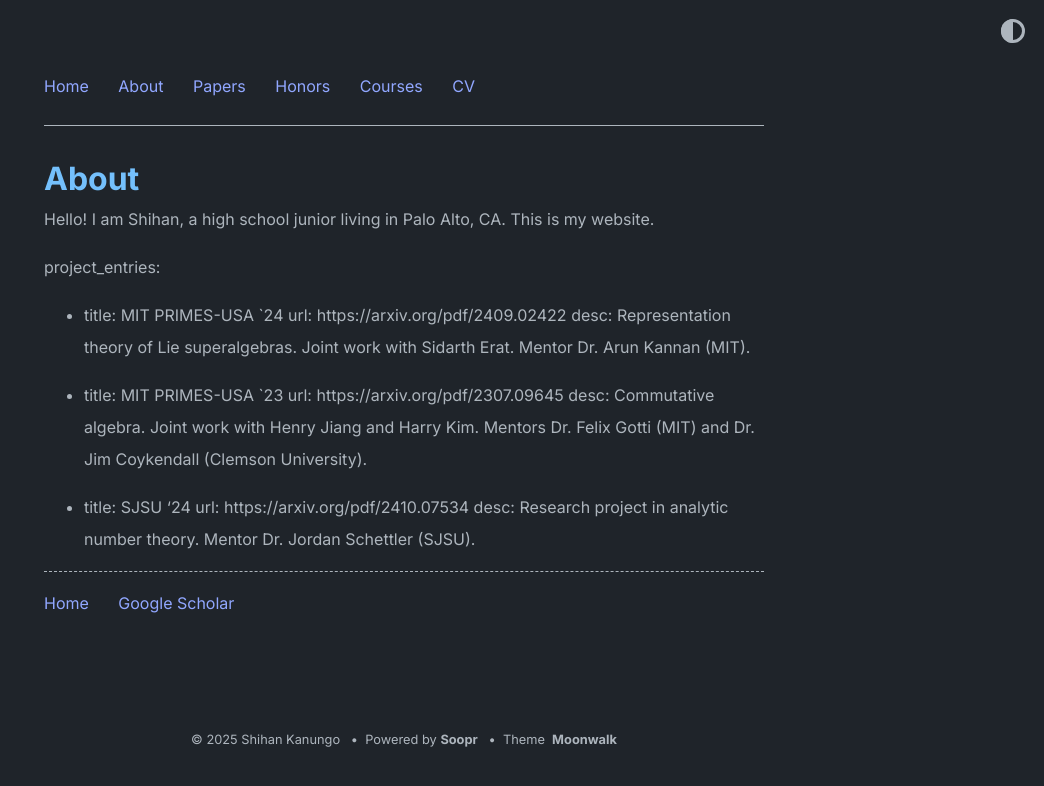
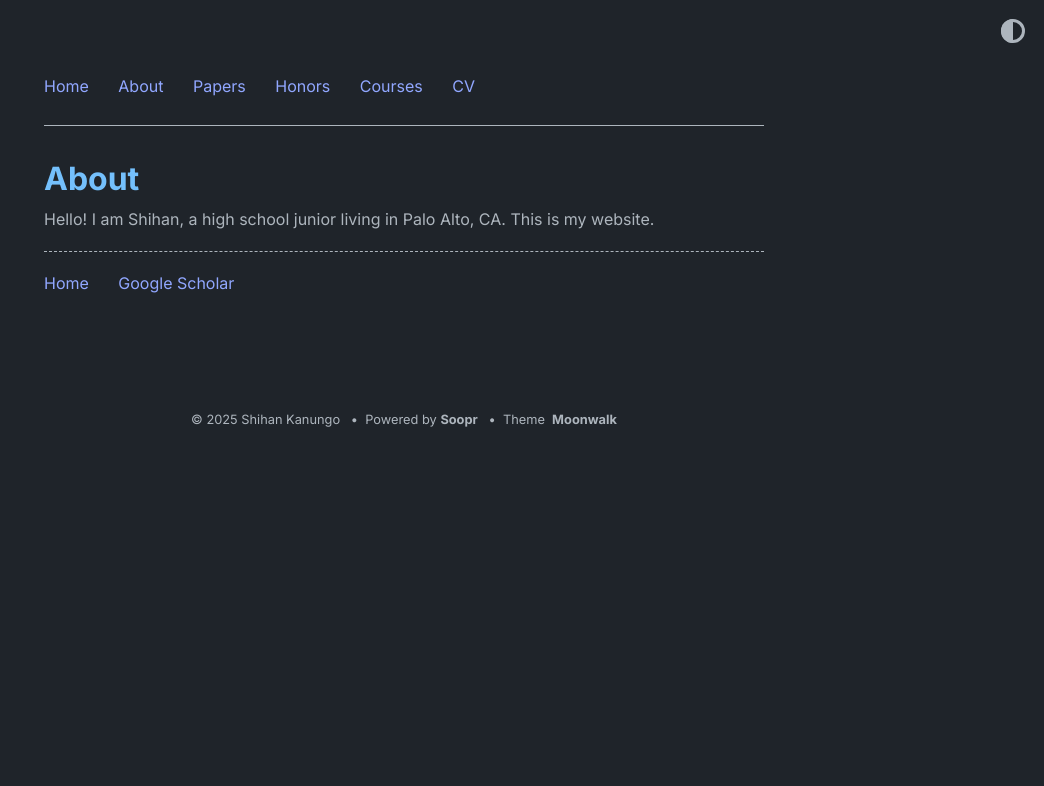
Before and after one commit to shihankanungo/shihankanungo.github.io, a Jekyll site: the page built from about.md, in a window 1280 px wide. Shown: the top 786 px of the page, without its empty margins (236-1280 px from the left). Built offline with Jekyll 4.4.1, drawn with Linux system fonts in a browser that asks for light colours.

Commit message:
Update about.md

```diff
--- a/about.md
+++ b/about.md
@@ -3,16 +3,3 @@ layout: post
 title: About
 ---
 Hello! I am Shihan, a high school junior living in Palo Alto, CA. This is my website.
-
-project_entries:
-  - title: MIT PRIMES-USA `24
-    url: https://arxiv.org/pdf/2409.02422
-    desc: Representation theory of Lie superalgebras. Joint work with Sidarth Erat. Mentor Dr. Arun Kannan (MIT).
-
-  - title: MIT PRIMES-USA `23
-    url: https://arxiv.org/pdf/2307.09645
-    desc: Commutative algebra. Joint work with Henry Jiang and Harry Kim. Mentors Dr. Felix Gotti (MIT) and Dr. Jim Coykendall (Clemson University).
-
-  - title: SJSU '24
-    url: https://arxiv.org/pdf/2410.07534
-    desc: Research project in analytic number theory. Mentor Dr. Jordan Schettler (SJSU).
```
